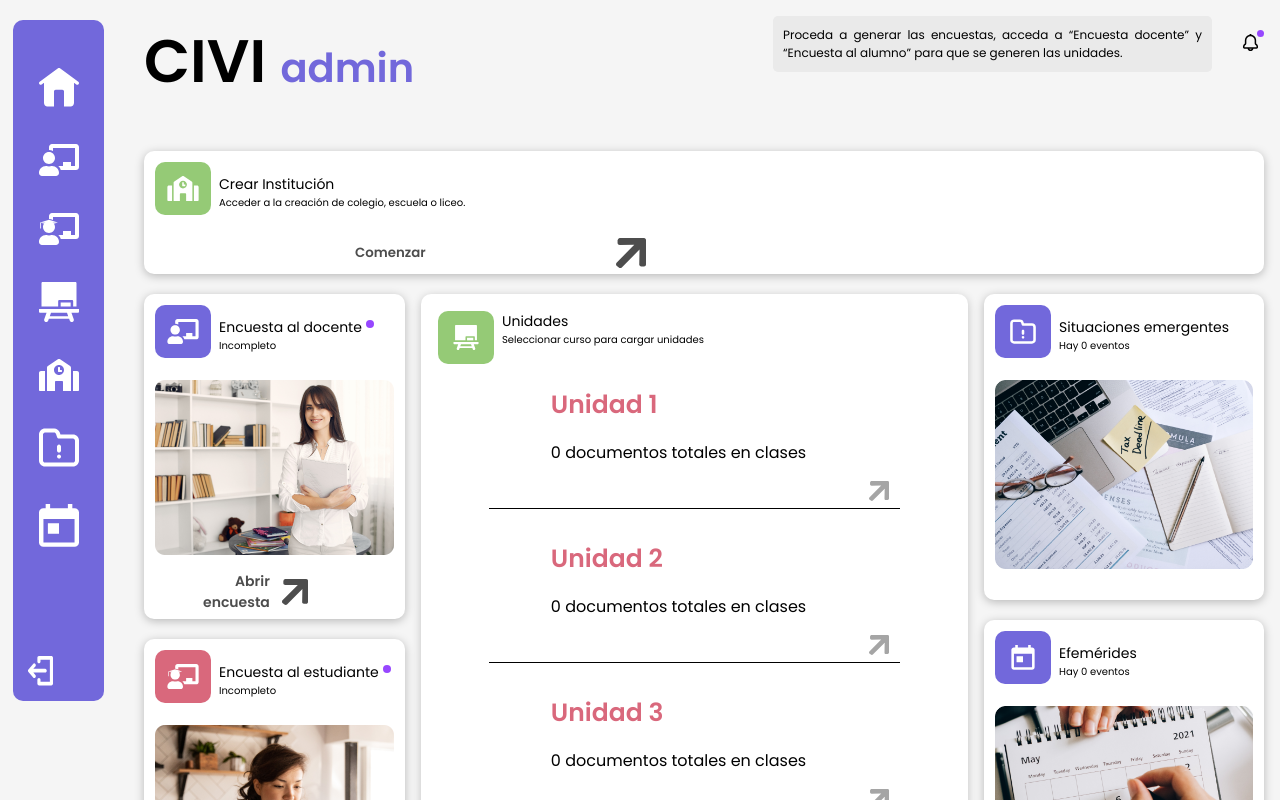
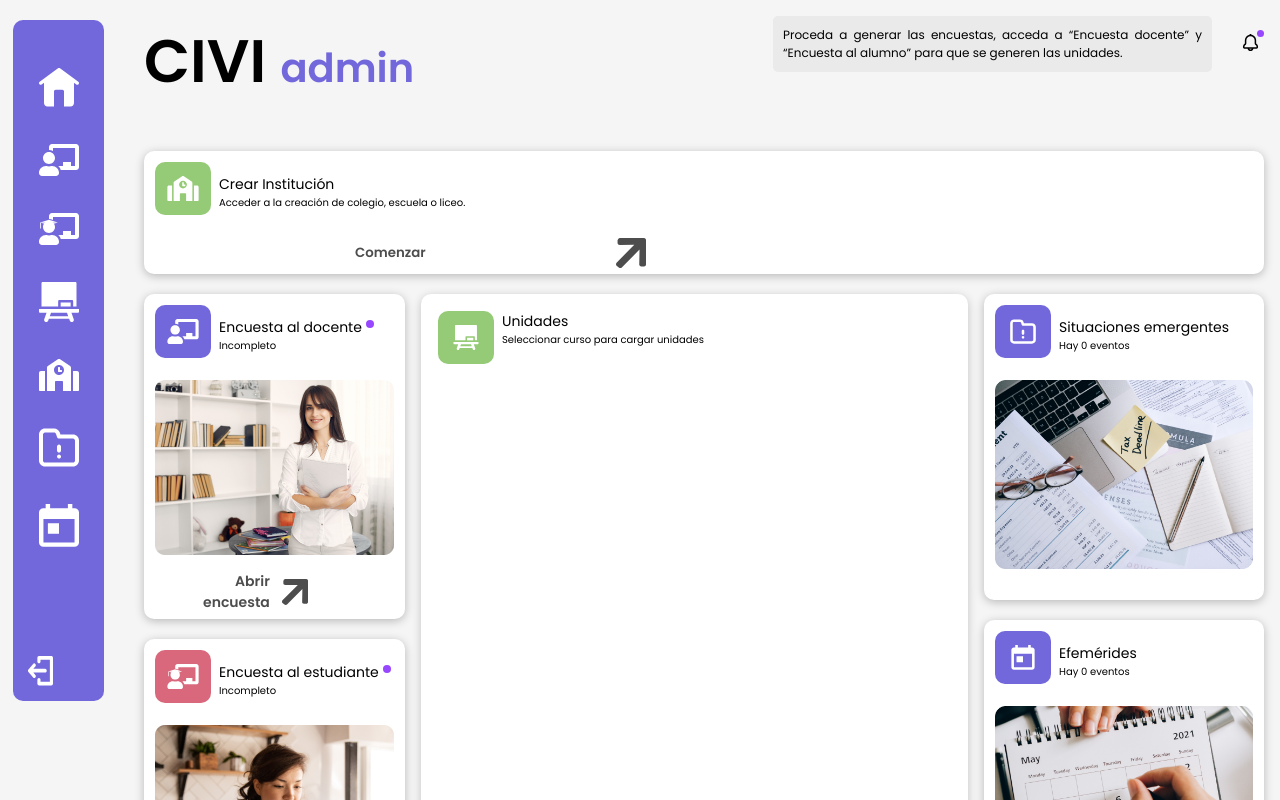
Before and after one commit to Mentalchaos/civiConecta, a React (Create React App) app: page /admin in a window 1280 px wide. Shown: the top 800 px of the page. Built offline with nearby package versions, Linux system fonts and the light colour scheme; sample sign-in values are in the browser's storage.

Commit message:
Added new routes for share-survey and login

```diff
--- a/src/components/Main/Units/Units.js
+++ b/src/components/Main/Units/Units.js
@@ -27,9 +27,7 @@ const Units = () => {
           {/* <Select /> */}
         </div>
       </div>
-      <UnitDocs title={'Unidad 1'} />
-      <UnitDocs title={'Unidad 2'} />
-      <UnitDocs title={'Unidad 3'} />
+
     </section>
   );
 };
--- /dev/null
+++ b/src/components/PublicSection/Login/index.js
@@ -0,0 +1,9 @@
+const Login = () => {
+  return (
+    <div>
+      Login
+    </div>
+  )
+}
+
+export default Login;
--- /dev/null
+++ b/src/components/PublicSection/ShareSurvey/index.js
@@ -0,0 +1,9 @@
+const ShareSurvey = () => {
+  return (
+    <div>
+      Share Survey
+    </div>
+  )
+}
+
+export default ShareSurvey;
--- a/src/router/PublicRouter.js
+++ b/src/router/PublicRouter.js
@@ -1,6 +1,8 @@
 import { Route, Routes } from 'react-router-dom';
 import NotFound from 'src/components/NotFound/NotFound';
 import PublicSection from 'src/components/PublicSection';
+import Login from 'src/components/PublicSection/Login';
+import ShareSurvey from 'src/components/PublicSection/ShareSurvey';
 
 const PublicRouter = () => {
   return (
@@ -8,6 +10,13 @@ const PublicRouter = () => {
       <Routes>
         <Route exact path="/" element={<PublicSection />} />
         <Route exact path="/public-dashboard" element={<PublicSection />} />
+
+        {/* Ruta para login */}
+        <Route exact path="/login" element={<Login />} />
+
+        {/* Ruta para compartir encuesta */}
+        <Route exact path="/share-survey" element={<ShareSurvey />} />
+
         <Route path="*" element={<NotFound />} />
       </Routes>
     </>
```
